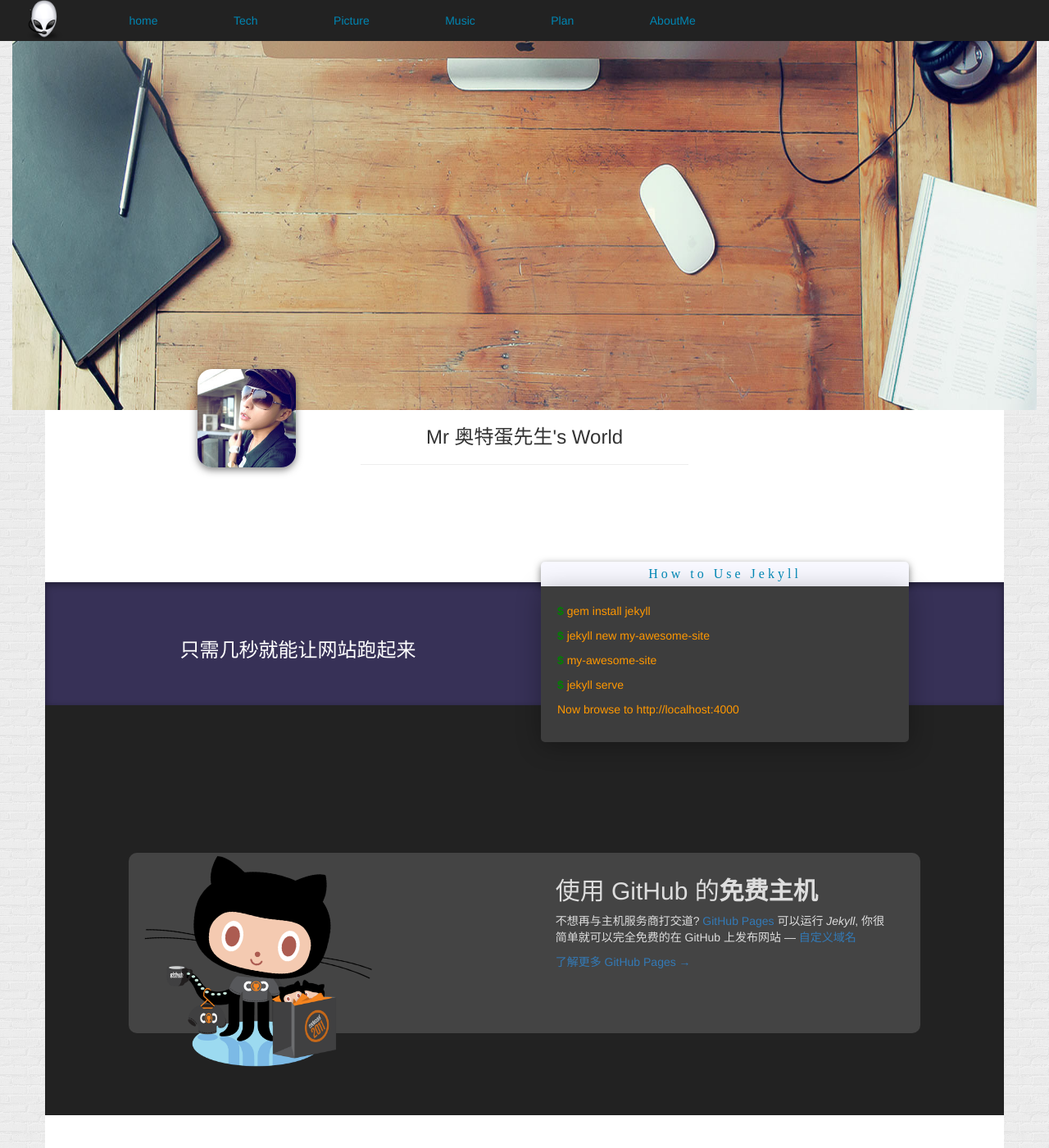
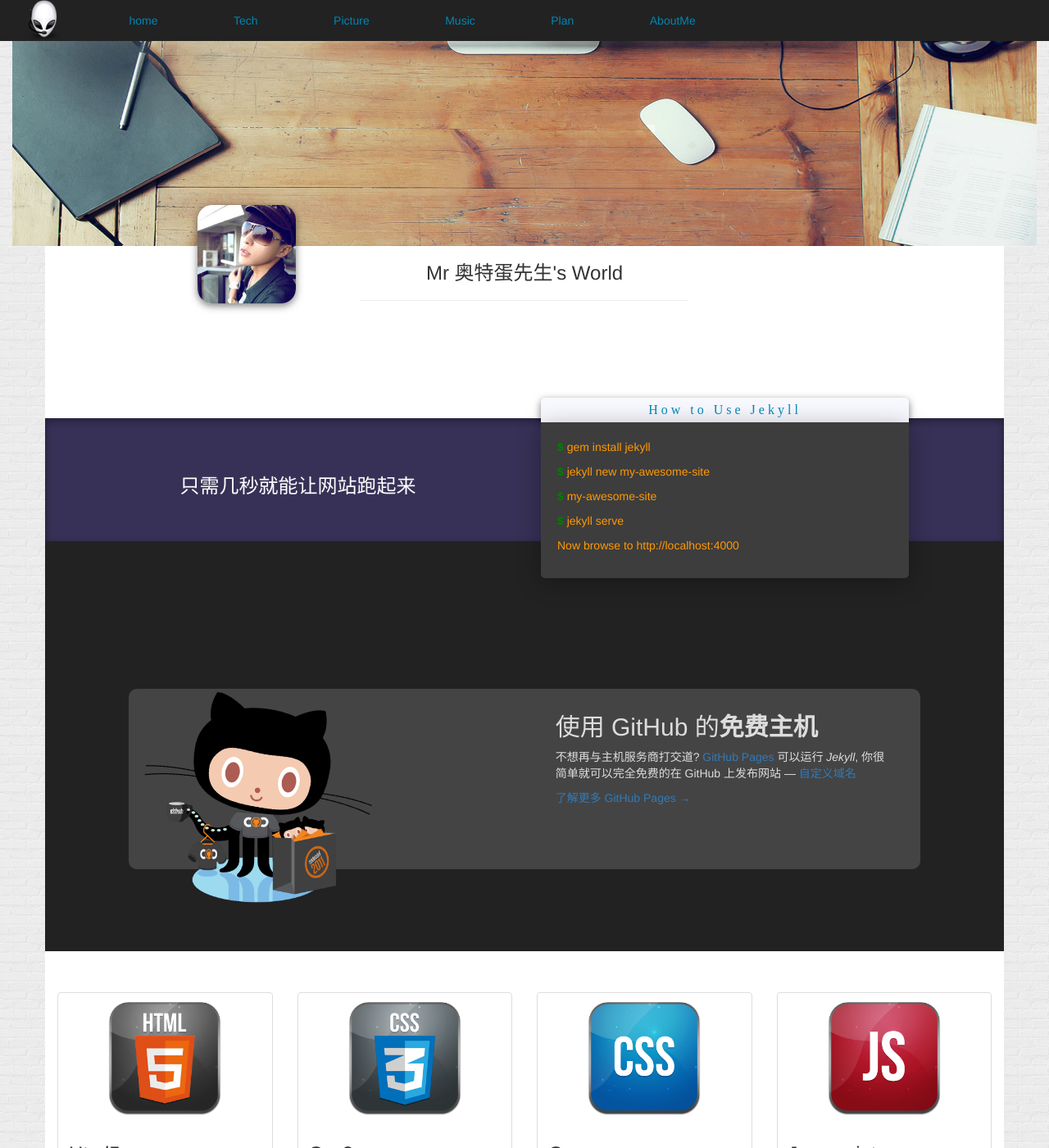
Before and after one commit to GeorageLiang/georageliang.github.com, a Jekyll site: the page built from index.html, in a window 1280 px wide and 1400 px high. Shown: the whole window at 82% size. Built offline with Jekyll 4.4.1, drawn with Linux system fonts in a browser that asks for light colours; some web fonts are replaced; Markdown is read by kramdown in place of the engine named in the settings; comment, search, counter and statistics services are not loaded.

Commit message:
Update main1.css

```diff
--- a/css/main1.css
+++ b/css/main1.css
@@ -69,8 +69,8 @@ background-color: gainsboro;
   opacity: 1;
 }
 .banner{
-  width: 100%;
-  height: 500px;
+  /*width: 100%;*/
+  height: 300px;
   background: url("/imgs/banner1.jpg") no-repeat;
   background-position: center;
   background-size: 100% 100%;
```
